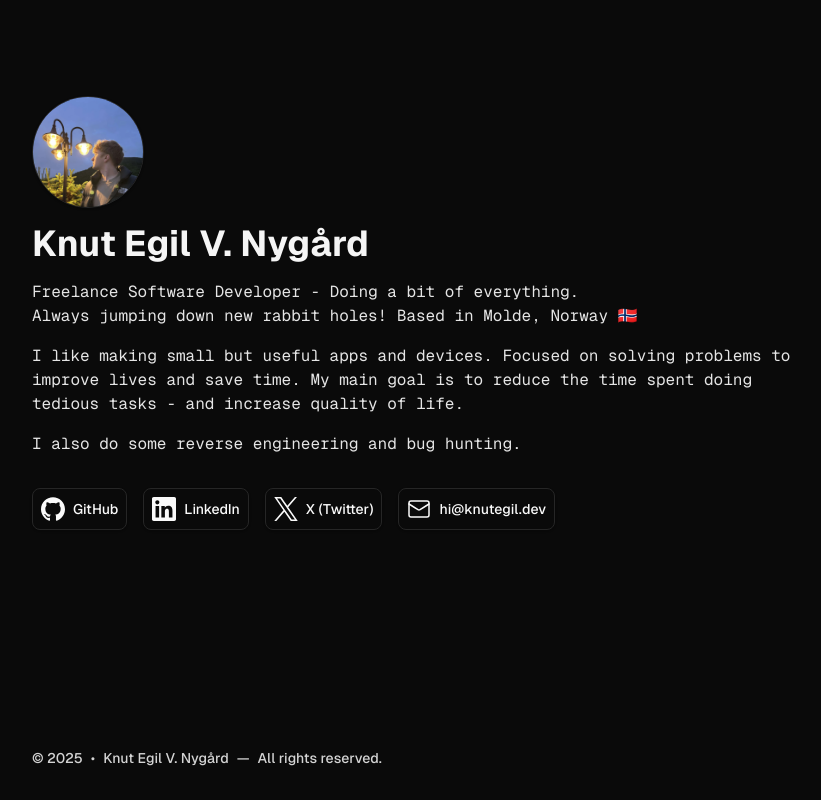
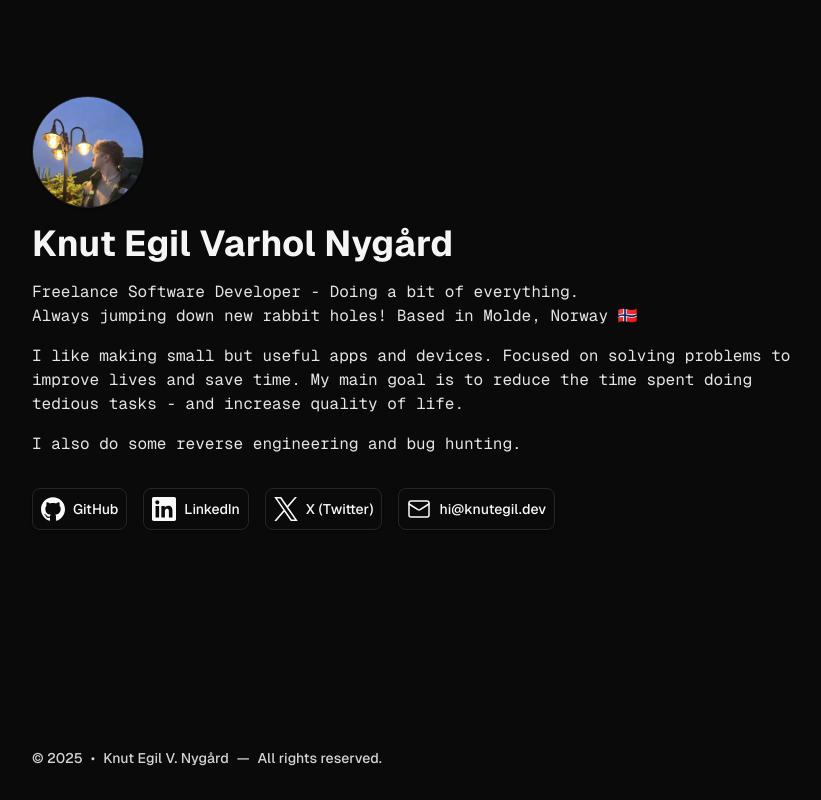
Before and after one commit to knut-egil/knutegil.dev, a plain HTML site: page index.html in a window 1280 px wide. Shown: the whole page, without its empty margins (224-1045 px from the left). Drawn offline with Linux system fonts and the light colour scheme.

Commit message:
Update index.html

```diff
--- a/index.html
+++ b/index.html
@@ -154,7 +154,7 @@
             <h1
               class="flex dark:text-neutral-100 text-neutral-900 text-4xl font-bold text-balance"
             >
-              Knut Egil V. Nygård
+              Knut Egil Varhol Nygård
             </h1>
           </div>
           <div
```
